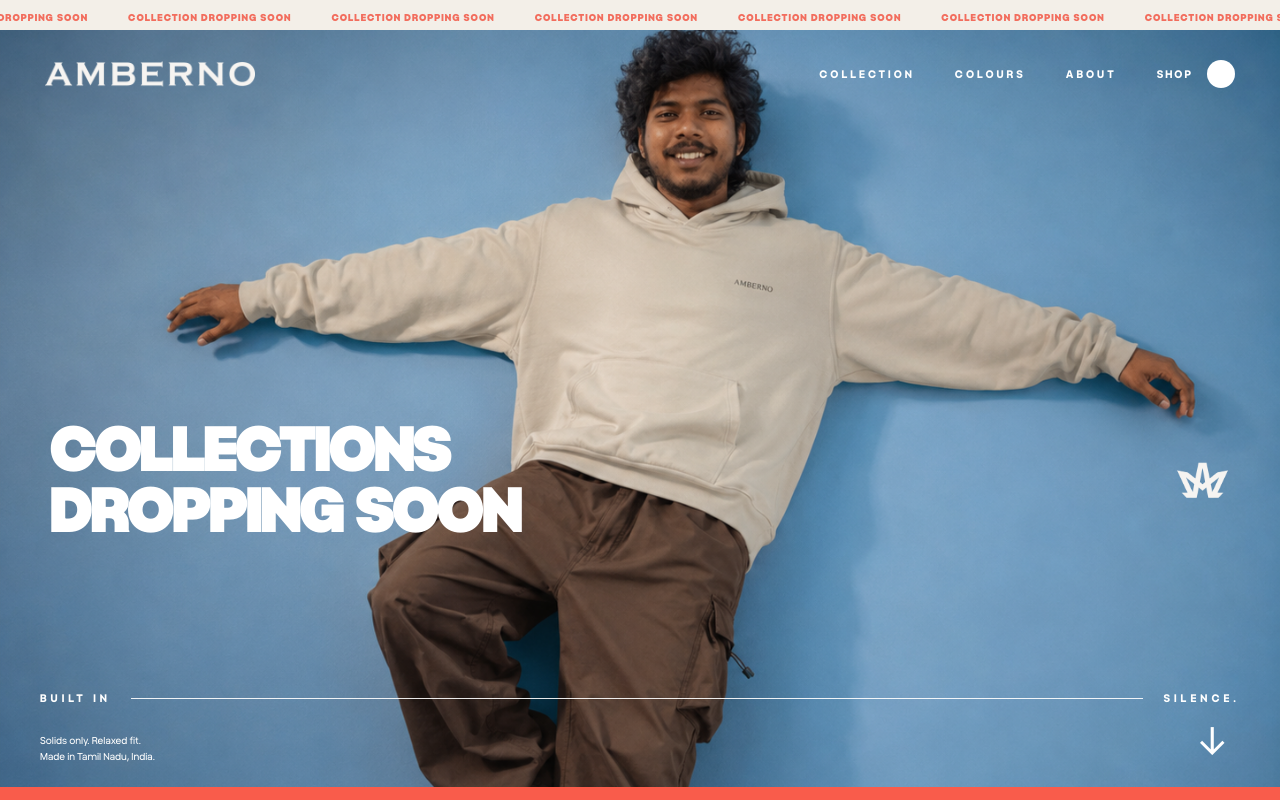
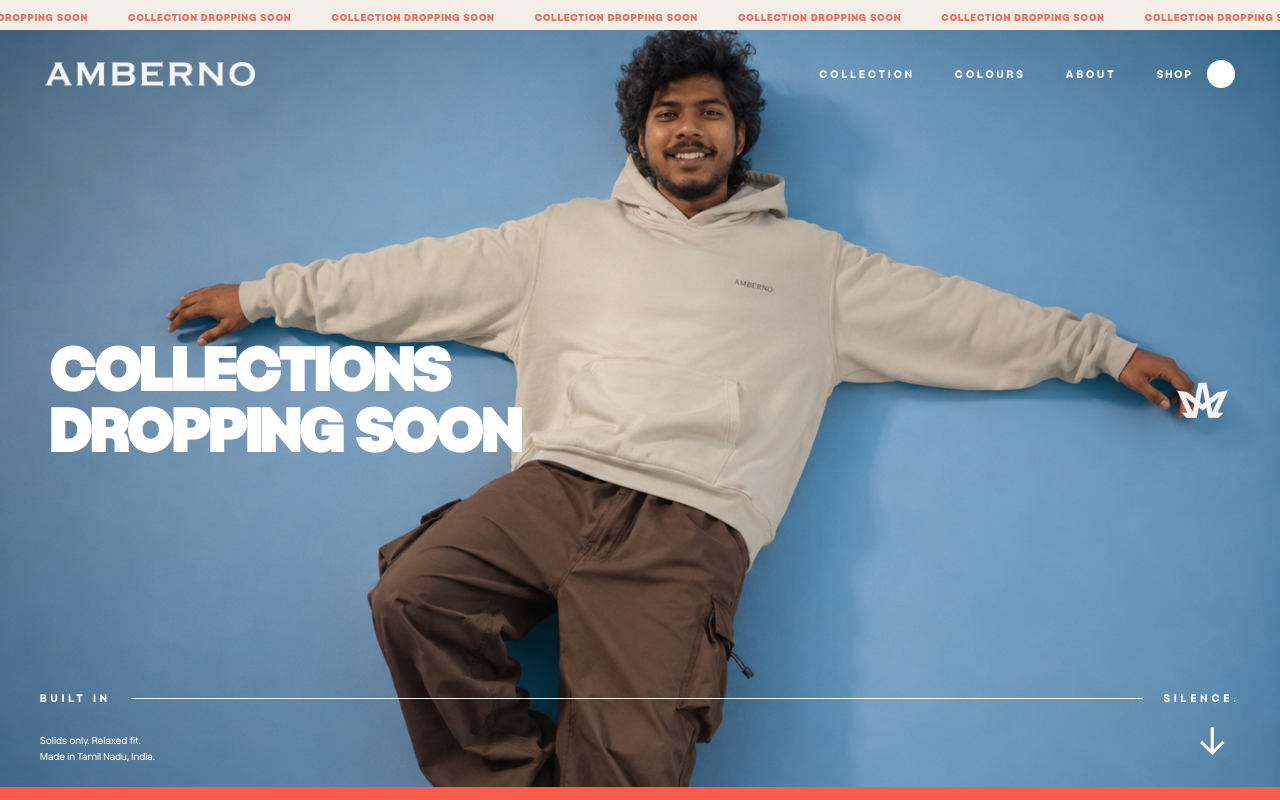
Before and after one commit to HARIBABU3598/Amberno, a React (Vite) app: page / in a window 1280 px wide. Built offline with nearby package versions, Linux system fonts and the light colour scheme.

Commit message:
style: center hero content vertically

```diff
--- a/src/components/Hero/Hero.css
+++ b/src/components/Hero/Hero.css
@@ -146,7 +146,7 @@
   position: absolute;
   left: 50px;
   right: 50px;
-  top: 60%;
+  top: 50%;
   transform: translateY(-50%);
   z-index: 40;
 
```
